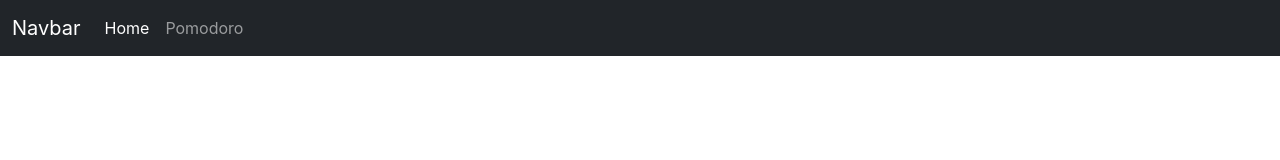
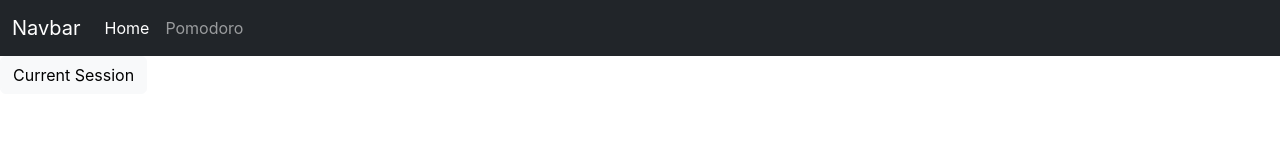
Before and after one commit to PJiyush/A-Productivity-App, a React (Create React App) app: page / in a window 1280 px wide. Shown: the top 160 px of the page. Built offline with nearby package versions, Linux system fonts and the light colour scheme.

Commit message:
Sidebar is created

```diff
--- a/src/App.js
+++ b/src/App.js
@@ -1,9 +1,13 @@
 import './App.css';
 import Navbar from './Components/Navbar';
 
+
 function App() {
   return (
+    <>
     <Navbar/>
+
+    </>
   );
 }
 
--- a/src/Components/Navbar.js
+++ b/src/Components/Navbar.js
@@ -1,4 +1,5 @@
 import React from 'react'
+import Sidebar from './Sidebar'
 
 function Navbar() {
     return (
@@ -15,9 +16,11 @@ function Navbar() {
                                 <a className="nav-link float-right" href="#">Pomodoro</a>
                             </li>
                         </ul>
+
                     </div>
                 </div>
             </nav>
+            <Sidebar/>
         </div>
     )
 }
--- /dev/null
+++ b/src/Components/Sidebar.js
@@ -0,0 +1,20 @@
+import React from 'react'
+
+function Sidebar() {
+    return (
+        <div>
+            <button className="btn btn-light" type="button" data-bs-toggle="offcanvas" data-bs-target="#offcanvasScrolling" aria-controls="offcanvasScrolling">Current Session</button>
+            <div className="offcanvas offcanvas-start " data-bs-scroll="true" data-bs-backdrop="false" tabindex="-1" id="offcanvasScrolling" aria-labelledby="offcanvasScrollingLabel">
+                <div className="offcanvas-header">
+                    <h5 className="offcanvas-title" id="offcanvasScrollingLabel">Your Current Session</h5>
+                    <button type="button" className="btn-close" data-bs-dismiss="offcanvas" aria-label="Close"></button>
+                </div>
+                <div className="offcanvas-body">
+                    <p>Here a stopWatch would come</p>
+                </div>
+            </div>
+        </div>
+    )
+}
+
+export default Sidebar
```
